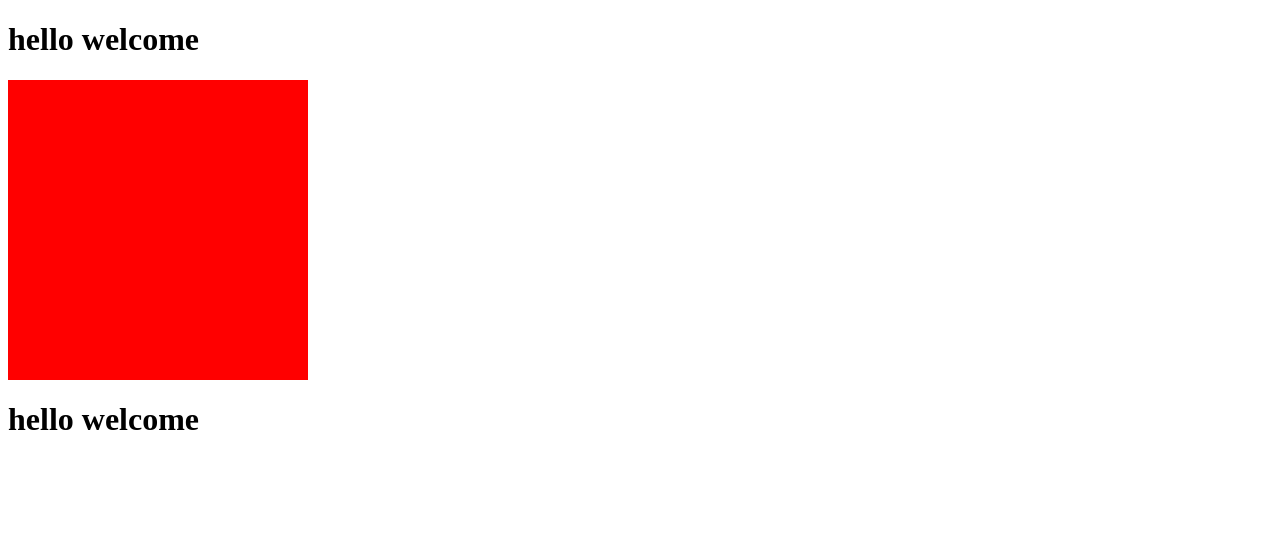
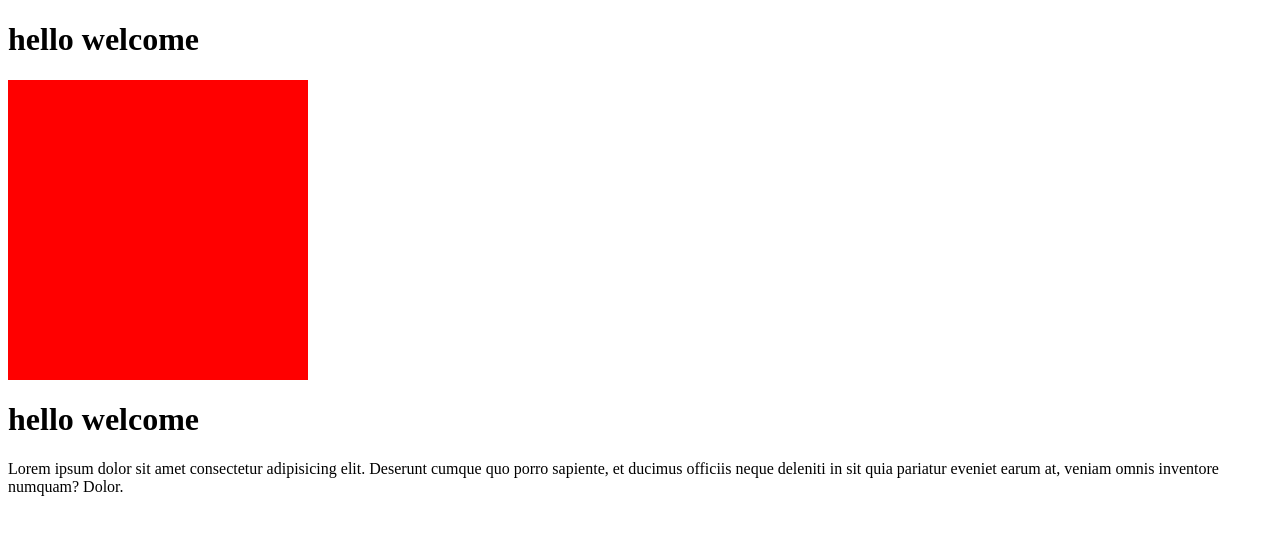
Before and after one commit to niikhx/first-project, a plain HTML site: page index.html in a window 1280 px wide. Drawn offline with Linux system fonts and the light colour scheme.

Commit message:
code add

```diff
--- a/index.html
+++ b/index.html
@@ -16,5 +16,6 @@
   <h1>hello welcome</h1>
   <div class="card"></div>
   <h1>hello welcome</h1>
+  <p>Lorem ipsum dolor sit amet consectetur adipisicing elit. Deserunt cumque quo porro sapiente, et ducimus officiis neque deleniti in sit quia pariatur eveniet earum at, veniam omnis inventore numquam? Dolor.</p>
 </body>
 </html>
```
